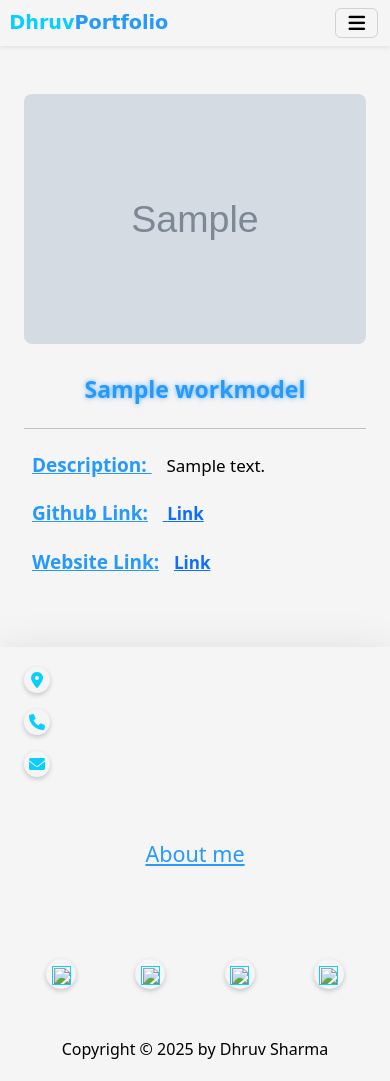
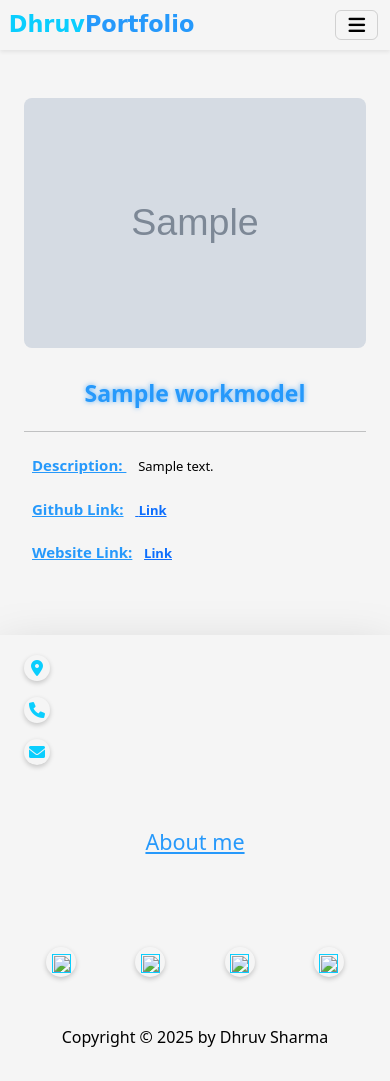
Before and after one commit to Dhruv9512/Dhruv-Portfolio, a Django app: page /Work/1/ in a window 390 px wide. After the commit the page ends 1047 px from the top, so only its background shows below. Run offline with Django 5.2, Linux system fonts and the light colour scheme; tables that the repository leaves empty hold one stand-in row (values such as "Sample post"); grey boxes marked "Sample" are stand-in pictures; some libraries are stand-ins or nearby versions.

Commit message:
changes in size

```diff
--- a/Skill/static/css/see_my_work.css
+++ b/Skill/static/css/see_my_work.css
@@ -135,7 +135,7 @@
     }
 }
 
-@media (max-width: 430px) {
+@media (max-width: 500px) {
     .seemyworkdiv {
         margin-bottom: 3rem;
     }
@@ -152,14 +152,14 @@
     }
 
     .seemyworklist li p {
-        font-size: 17px;  /* Increased by 5px */
+        font-size: 13px;  /* Increased by 5px */
         line-height: 1.3;
         margin-left: -2.5rem;
         padding: 0;
     }
 
     .seemyworklist li p strong {
-        font-size: 19px;  /* Increased by 5px */
+        font-size: 15px;  /* Increased by 5px */
     }
 
     .seemyworkh4 {
--- a/home/static/index/css/style.css
+++ b/home/static/index/css/style.css
@@ -58,6 +58,7 @@ footer {
   font-weight: bold;
   color: #0ACEFE;
   font-size: 1.5em;
+  font-family: 'Cabin Sketch', cursive;
 }
 /* Mobile Navbar */
 .offcanvas-header {
@@ -251,7 +252,7 @@ footer {
 /* Small Devices (Mobile - 450px or less) */
 @media (max-width: 450px) {
   .portfolio-logo {
-    font-size: 1.2em; /* Increased by 0.5em */
+    font-size: 1.4em; /* Increased by 0.5em */
     margin-left: 4em;
   }
   .navbar-nav a {
```
